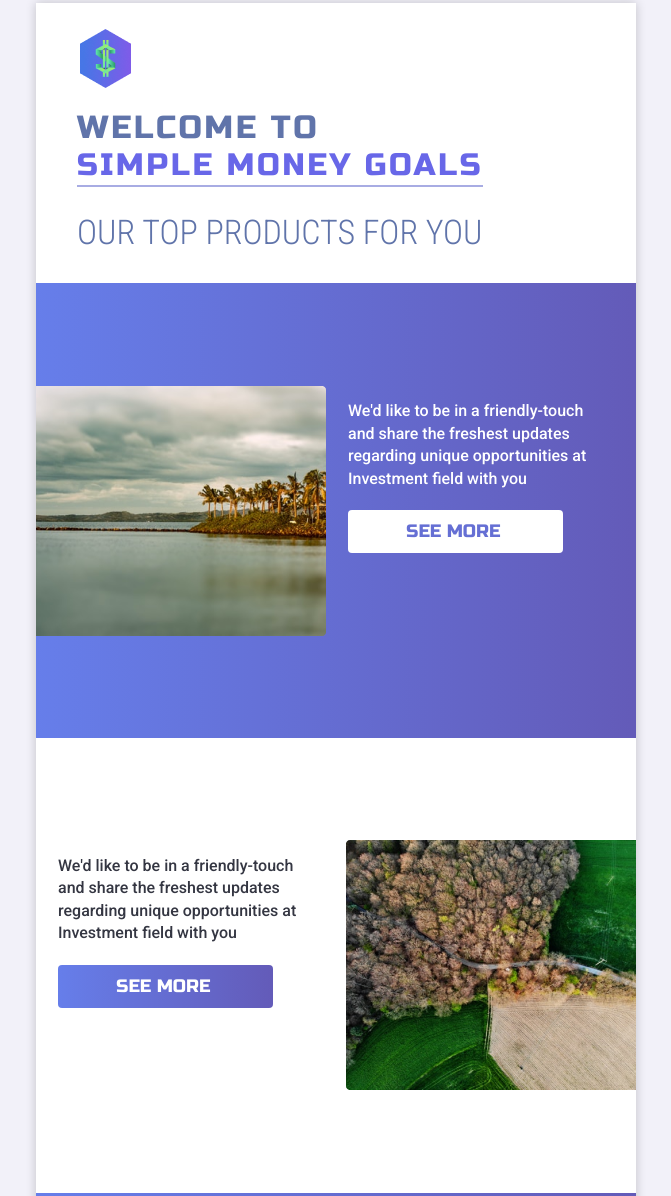
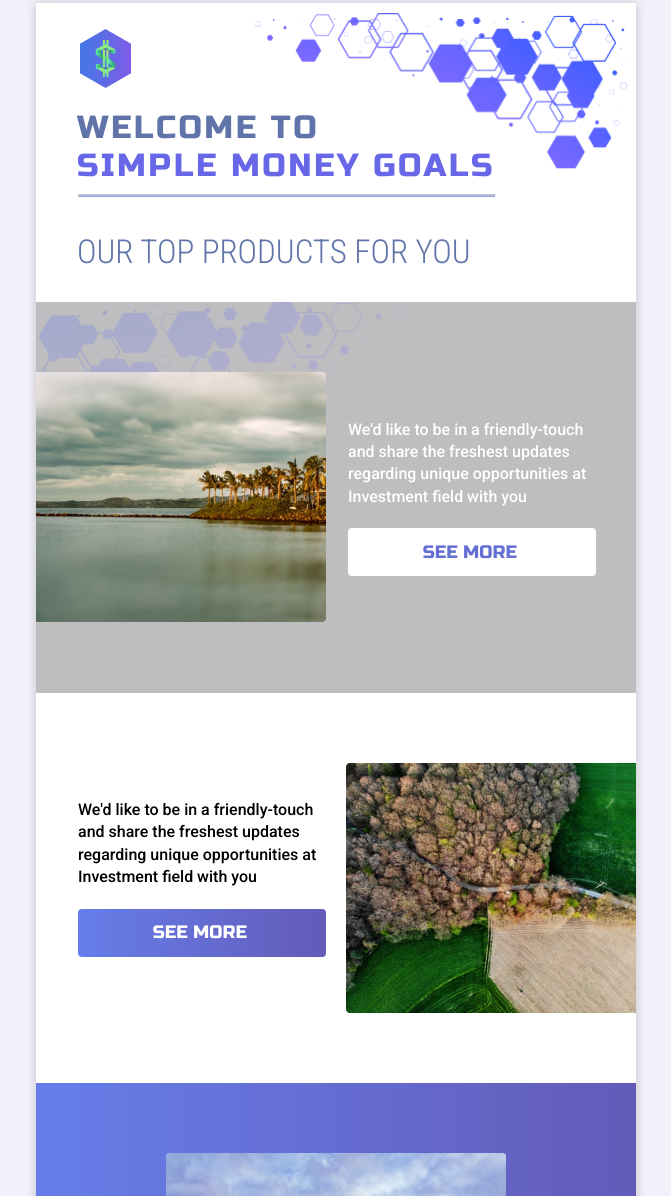
Before and after one commit to YaroslavKashkarov/project_Email_Template, a plain HTML site: page index.html in a window 1280 px wide. Shown: the part 37-1233 px from the top of the page, without its empty margins (304-975 px from the left). Drawn offline with Linux system fonts and the light colour scheme.

```diff
--- a/index.html
+++ b/index.html
@@ -17,7 +17,7 @@
 
     td {
       padding: 0;
-      /* border: 1px solid; */
+      /* border: 1px solid rgb(0, 0, 0); */
     }
 
     #outlook a {
@@ -42,19 +42,16 @@
     .typography-second {
       color: #6867E8;
       font-family: Russo One;
-      font-size: 31px;
+      font-size: 32px;
       font-style: normal;
       font-weight: 400;
       line-height: 120%;
-      letter-spacing: 2.54px;
+      letter-spacing: 2.56px;
       text-transform: uppercase;
     }
 
-    .table-header {
-      display: block;
-    }
-
-    .link-first {
+    .button-white {
+      padding: 8px 62.73px 8px 58.35px;
       color: #656FD4;
       text-align: center;
       font-family: Russo One;
@@ -64,7 +61,8 @@
       line-height: 150%;
     }
 
-    .link-second {
+    .button-violet {
+      padding: 8px 62.73px 8px 58.35px;
       color: #ffffff;
       text-align: center;
       font-family: Russo One;
@@ -123,37 +121,38 @@
         style="font-family: Russo One, Roboto, Arial, Helvetica, sans-serif; background-color: #ffffff; Margin:0;padding:0;width: 100%;max-width: 600px;">
         <tr>
           <td>
-            <table border="0" cellspacing="0" cellpadding="0" role="presentation" style="max-width: 600px;">
+            <table class="" border="0" cellspacing="0" cellpadding="0" role="presentation" style="max-width: 600px;">
               <tr>
-                <td style="padding:26px 0 0 40px; width: 59px; height: 59px;">
-                  <img src="img/logo-header.png" alt="logo-header" border="0" width="59" height="59">
+                <td>
+                  <img style="position: absolute; padding: 26px 0 0 40px;" src="img/logo-header.png" alt="logo-header"
+                    border="0" width="59" height="59">
+                  <img style="position: absolute; padding: 10px 8px 0 219px;" src="img/img-header.png" alt="img-header"
+                    width="373.2px" height="156.25px">
                 </td>
               </tr>
               <tr>
                 <td>
-                  <table style="width: 416; height: 76px; padding-left: 41px; padding-right: 143px;" border="0"
-                    cellspacing="0" cellpadding="0" role="presentation">
+                  <table border="0" cellspacing="0" cellpadding="0" role="presentation">
                     <tr>
-                      <td style="padding-top: 21px;">
+                      <td style="padding: 106px 135px 0 41px; width: 420px; height: 76px;">
                         <span class="typography-first">Welcome to</span><br>
                         <span class="typography-second">Simple money goals</span>
-                        <div style="height: 2px; width: 100%; background-color: #656BCE; opacity: 56%;">
-                        </div>
+                        <hr style="height: 2px; width: 416px; background-color: #656BCE; opacity: 56%;">
                       </td>
                     </tr>
                     <tr>
                       <td>
-                        <table style="width: 406px; padding-top: 26px;" border="0" cellspacing="0" cellpadding="0"
-                          role="presentation">
+                        <table border="0" cellspacing="0" cellpadding="0" role="presentation">
                           <tr>
-                            <td>
+                            <td style="padding: 26px 153px 31px 41px; width: 416px;">
                               <span style="color: #6074AA;
                               font-family: Roboto Condensed;
-                            font-size: 34px;
+                              font-size: 33px;
                               font-style: normal;
                               font-weight: 300;
-                            line-height: 39.84px;
-                            text-transform: uppercase;">our TOP products for you</span>
+                              line-height: normal;
+                              text-transform: uppercase;">
+                                our TOP products for you</span>
                             </td>
                           </tr>
                         </table>
@@ -168,30 +167,37 @@
         <!-- Header end -->
 
         <!-- Main start -->
-        <table border="0" cellspacing="0" cellpadding="0" role="presentation" style="max-width: 600px;">
-          <tr>
-            <td style="padding-top: 31px;">
-              <table style="width: 600px; height: 391px; background: linear-gradient(90deg, #667EEA 0%, #624BA2 145.36%);
-              " border="0" cellspacing="0" cellpadding="0" role="presentation">
         <tr>
           <td>
-                    <img src="img/main-img.png" alt="main-img" width="290px" height="250px">
+            <img src="img/background-header.png" alt="background-header" width="386.44px" height="141.11px"
+              style="position: absolute;">
           </td>
-                  <td align="left" style="padding: 117px 40px 185px 22px;">
+        </tr>
+        <tr>
+          <td style="background-color: #bebec0; height: 391px;">
+            <table border="0" cellspacing="0" cellpadding="0" role="presentation">
+              <tr>
+                <td style="padding: 70px 0 70px 0;">
+                  <img src="img/main-img.png" alt="main-img" width="290px" height="250px" style="position: relative;">
+                </td>
+                <td style="padding: 0 40px 0 22px; width: 248px; height: 88px;">
                   <span style="color: #FfffFF;
                   font-family: Roboto;
                   font-size: 16px;
                   font-style: normal;
                   font-weight: 500;
-                    line-height: 140%; /* 22.4px */">We'd like to be in a friendly-touch and share the freshest updates
+                  line-height: 140%;">We'd like to be in a friendly-touch and share the freshest updates
                     regarding unique
                     opportunities at Investment field with you
                   </span>
-                    <table style="padding-top: 20px;" align="left" border="0" cellspacing="0" cellpadding="0"
-                      role="presentation">
+                  <table border="0" cellspacing="0" cellpadding="0" role="presentation">
                     <tr>
-                        <td style="background-color: #ffffff; padding: 8px 62.73px 8px 58.35px; border-radius: 4px;">
-                          <a class="link-first" href="">SEE MORE</a>
+                      <td style="padding: 20px 0 0 0;">
+                        <table border="0" cellspacing="0" cellpadding="0" role="presentation">
+                          <tr>
+                            <td align="center"
+                              style="background-color: #ffffff; border-radius: 4px; height: 48px; width: 248px;">
+                              <a class="button-white" href="#">SEE MORE</a>
                             </td>
                           </tr>
                         </table>
@@ -201,57 +207,59 @@
                 </td>
               </tr>
             </table>
+          </td>
+        </tr>
 
-        <table border="0" cellspacing="0" cellpadding="0" role="presentation" style="max-width: 600px;">
         <tr>
-            <td>
-              <table style="width: 600px; height: 391px; background-color: #ffffff;
-              " border="0" cellspacing="0" cellpadding="0" role="presentation">
+          <td style="">
+            <table border="0" cellspacing="0" cellpadding="0" role="presentation">
               <tr>
-                  <td align="left" style="padding: 117px 40px 185px 22px;">
-                    <span style="color: #343642;
+                <td align="left" style="padding: 0 20px 20px 42px; width: 248px; height: 88px;">
+                  <span style="
                     font-family: Roboto;
                     font-size: 16px;
                     font-style: normal;
                     font-weight: 500;
-                    line-height: 140%; /* 22.4px */">We'd like to be in a friendly-touch and share the freshest updates
+                    line-height: 140%;">We'd like to be in a friendly-touch and share the freshest updates
                     regarding unique
                     opportunities at Investment field with you
                   </span>
-                    <table style="padding-top: 20px;" align="left" border="0" cellspacing="0" cellpadding="0"
-                      role="presentation">
+                  <table align="center" border="0" cellspacing="0" cellpadding="0" role="presentation">
                     <tr>
-                        <td style="background: linear-gradient(90deg, #667EEA 0%, #624BA2 145.36%);
-                        ;padding: 8px 62.73px 8px 58.35px; border-radius: 4px;">
-                          <a class="link-second" href="">SEE MORE</a>
+                      <td>
+                        <table border="0" cellspacing="0" cellpadding="0" role="presentation"
+                          style="padding: 20px 0 0 0;">
+                          <tr>
+                            <td align="center" style="background: linear-gradient(90deg, #667EEA 0%, #624BA2 145.36%);
+                            ; border-radius: 4px; height: 48px; width: 248px;">
+                              <a class="button-violet" href="#">SEE MORE</a>
                             </td>
                           </tr>
                         </table>
                       </td>
-                  <td>
+                    </tr>
+                  </table>
+                </td>
+                <td style="padding: 70px 0 70px 0;">
                   <img src="img/main-img-1.png" alt="main-img" width="290px" height="250px">
                 </td>
               </tr>
             </table>
           </td>
         </tr>
-        </table>
 
-        <table border="0" cellspacing="0" cellpadding="0" role="presentation" style="max-width: 600px;">
         <tr>
-            <td>
-              <table style="width: 600px; height: 508px; background: linear-gradient(90deg, #667EEA 0%, #624BA2 145.36%);
-              " border="0" cellspacing="0" cellpadding="0" role="presentation">
+          <td style="background: linear-gradient(90deg, #667EEA 0%, #624BA2 145.36%)">
+            <table border="0" cellspacing="0" cellpadding="0" role="presentation" style="height: 508px">
               <tr>
-                  <td style="padding: 70px 130px 198px 130px;">
-                    <img src="img/main-img-2.png" alt="main-img-2" width="340px" height="240px">
+                <td align="center" style="padding:70px 130px 198px 130px;">
+                  <img src="img/main-img-2.png" alt="main-img-2" style="width: 340px; height: 240px;">
                 </td>
               </tr>
             </table>
           </td>
         </tr>
       </table>
-        <!-- Main end -->
     </div>
   </center>
 </body>
```
Lines whose indentation alone changed are shown as unchanged.
